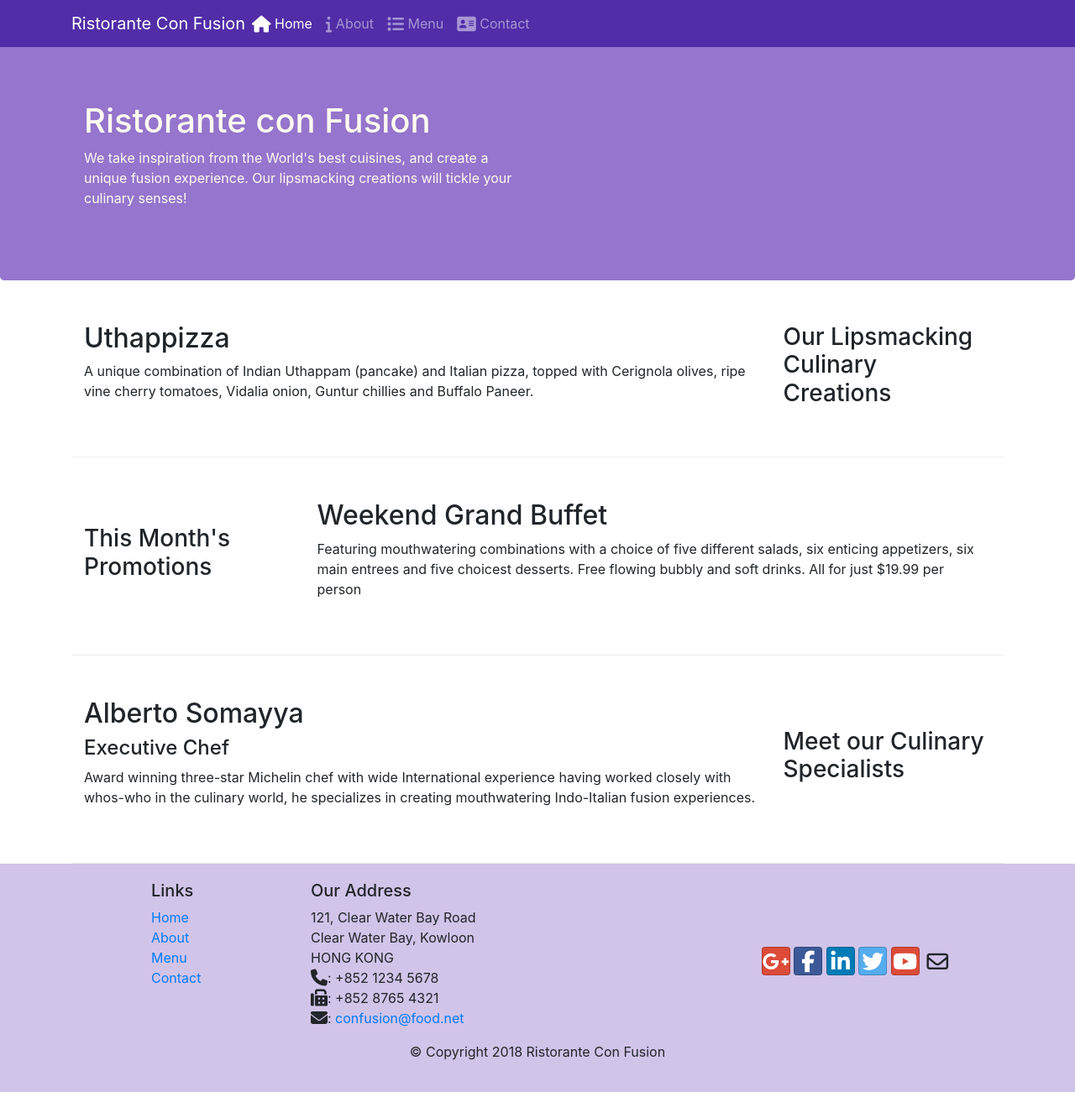
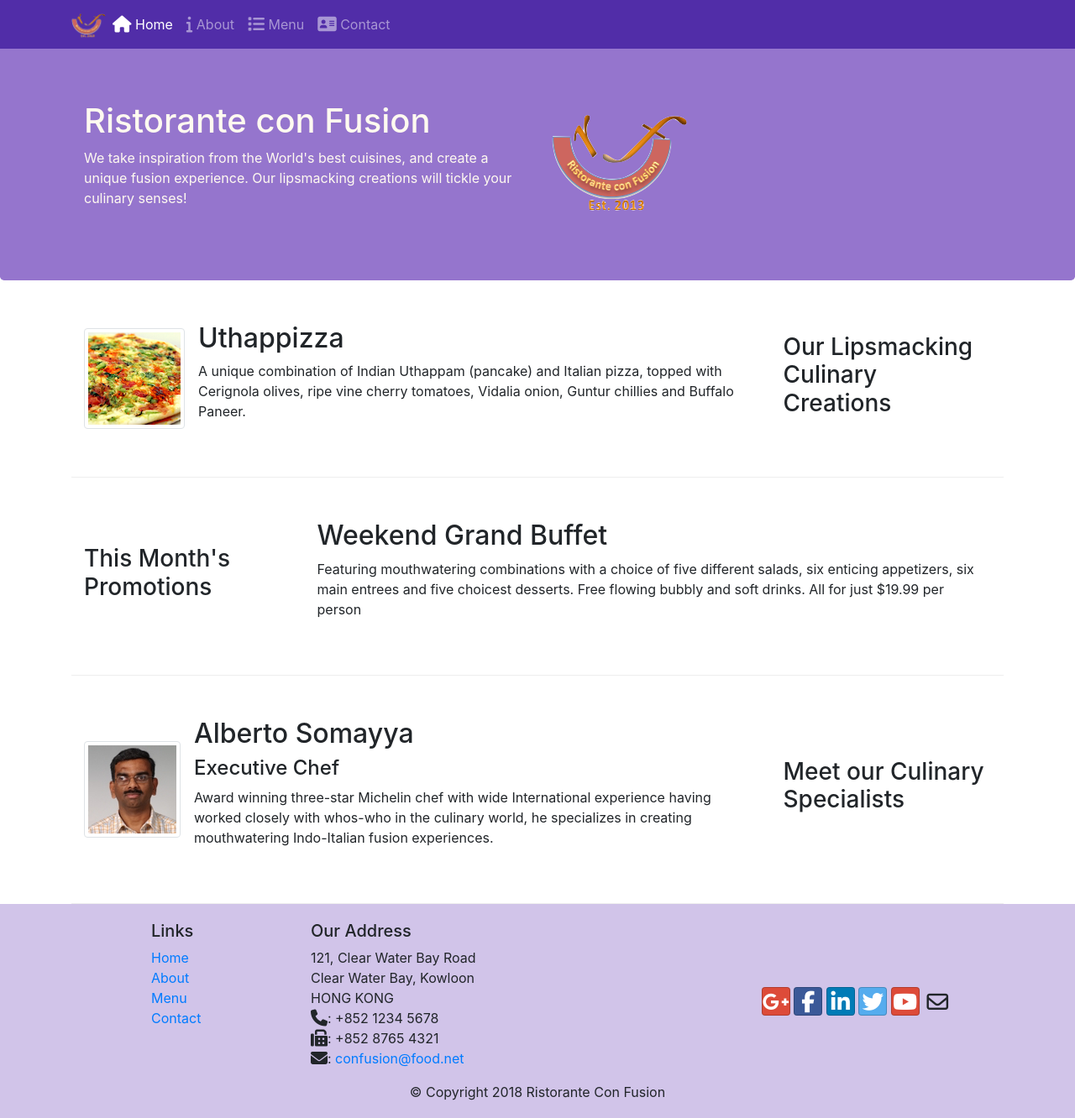
Before and after one commit to NikPatil08/Bootstrap-4, a plain HTML site: page index.html in a window 1280 px wide. Shown: the whole page at 84% size. Before the commit the page ends 1301 px from the top, so only its background shows below. Drawn offline with nearby package versions, Linux system fonts and the light colour scheme.

Commit message:
Images and Media

```diff
--- a/index.html
+++ b/index.html
@@ -20,7 +20,7 @@
             <button class="navbar-toggler" type="button" data-toggle="collapse" data-target="#Navbar">
                 <span class="navbar-toggler-icon"></span>
             </button>
-            <a class="navbar-brand mr-auto" href="#">Ristorante Con Fusion</a>
+            <a class="navbar-brand mr-auto" href="#"><img src="img/logo.png" height="30" width="41"></a>
             <div class="collapse navbar-collapse" id="Navbar">
                 <ul class="navbar-nav mr-auto">
                     <li class="nav-item active"><a class="nav-link" href="#"><span class="fa fa-home fa-lg"></span> Home</a></li>
@@ -38,7 +38,8 @@
                     <h1>Ristorante con Fusion</h1>
                     <p>We take inspiration from the World's best cuisines, and create a unique fusion experience. Our lipsmacking creations will tickle your culinary senses!</p>
                 </div>
-                <div class="col-12 col-sm">
+                <div class="col-12 col-sm align-self-center">
+                    <img src="img/logo.png" class="img-fluid">
                 </div>
             </div>
         </div>
@@ -50,8 +51,18 @@
                 <h3>Our Lipsmacking Culinary Creations</h3>
             </div>
             <div class="col col-sm col-md order-sm-first">
-                <h2>Uthappizza</h2>
-                <p class="d-none d-sm-block">A unique combination of Indian Uthappam (pancake) and Italian pizza, topped with Cerignola olives, ripe vine cherry tomatoes, Vidalia onion, Guntur chillies and Buffalo Paneer.</p>
+                <div class="media">
+                    <img class="d-flex mr-3 img-thumbnail align-self-center"
+                            src="img/uthappizza.png" alt="Uthappizza">
+                    <div class="media-body">
+                        <h2 class="mt-0">Uthappizza</h2>
+                        <p class="d-none d-sm-block">A unique combination of Indian Uthappam (pancake) and
+                            Italian pizza, topped with Cerignola olives, ripe vine
+                            cherry tomatoes, Vidalia onion, Guntur chillies and
+                            Buffalo Paneer.</p>
+                    </div>
+                </div>
+
             </div>
         </div>
 
@@ -71,9 +82,19 @@
                 <h3>Meet our Culinary Specialists</h3>
             </div>
             <div class="col col-sm col-md order-sm-first">
-                <h2>Alberto Somayya</h2>
-                <h4>Executive Chef</h4>
-                <p class="d-none d-sm-block">Award winning three-star Michelin chef with wide International experience having worked closely with whos-who in the culinary world, he specializes in creating mouthwatering Indo-Italian fusion experiences. </p>
+                <div class="media">
+                    <img class="d-flex mr-3 img-thumbnail align-self-center"
+                            src="img/alberto.png" alt="Alberto Somayya">
+                    <div class="media-body">
+                        <h2 class="mt-0">Alberto Somayya</h2>
+                        <h4>Executive Chef</h4>
+                        <p class="d-none d-sm-block">Award winning three-star Michelin chef with wide
+                            International experience having worked closely with
+                            whos-who in the culinary world, he specializes in
+                            creating mouthwatering Indo-Italian fusion experiences.
+                            </p>
+                    </div>
+                </div>
             </div>
         </div>
     </div>
```
Also changed, not shown: aboutus.html (+3 -2 lines), contactus.html (+3 -2 lines), img/alberto.png (added), img/buffet.png (added), img/logo.png (added), img/uthappizza.png (added), 1 other file.
